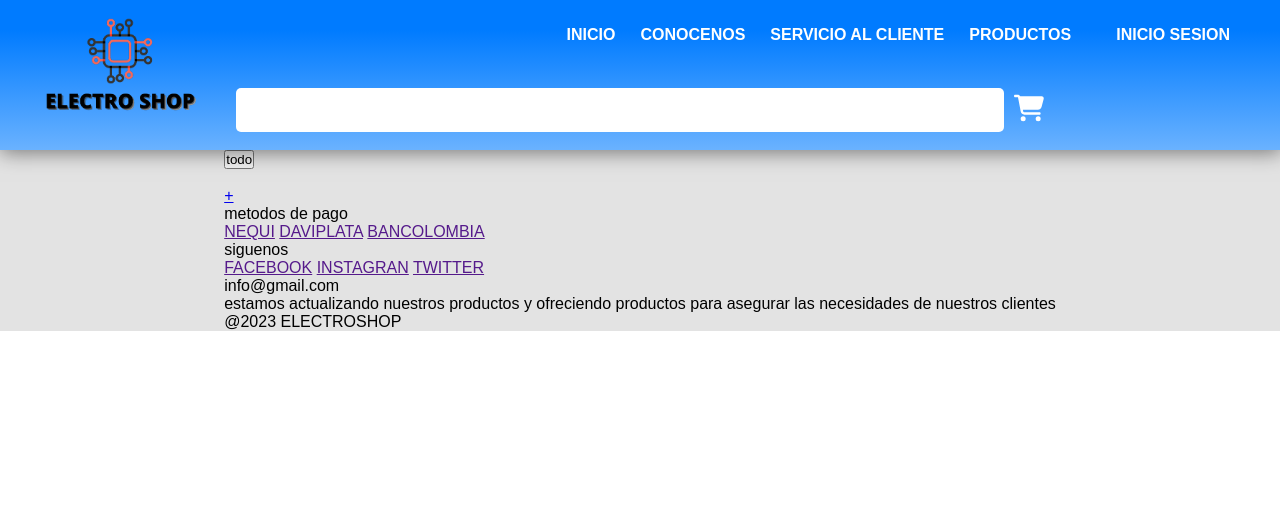
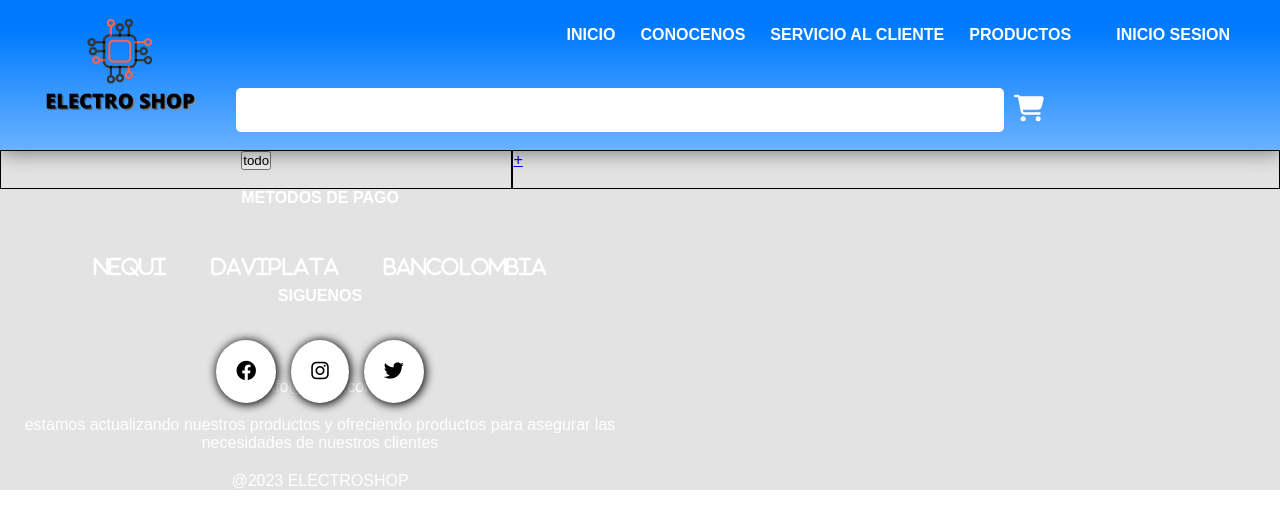
Before and after one commit to manuelcastro2/ProyectoElectiva, a PHP site: page /PAGINA/productos.php in a window 1280 px wide. Shown: the top 529 px of the page. Run offline with PHP 8.4, Linux system fonts and the light colour scheme; data that the repository does not hold is empty; some libraries are stand-ins or nearby versions.

Commit message:
commit agregando css

```diff
--- a/CSS/productos.css
+++ b/CSS/productos.css
@@ -216,3 +216,246 @@ svg:hover {
     color: #5eafff;
     filter: drop-shadow(0 0 5px 0 #5eafff);
 }
+
+.pie-pagina p{
+    color: white;
+}
+
+.caja-enlace {
+    display: flex;
+    flex-direction: column;
+    justify-content: center;
+    align-items: center;
+    height: 100%;
+    width: 50%;
+    gap: 20px 0;
+}
+
+.caja-enlace p{
+    font-weight: 600;
+    margin-bottom: 10px;
+}
+
+.caja-info {
+    display: flex;
+    flex-direction: column;
+    justify-content: center;
+    align-items: center;
+    height: 100%;
+    width: 50%;
+    gap: 20px 0;
+}
+
+.caja-info p{
+    text-align: center;
+}
+
+.caja-pagos {
+    display: flex;
+    flex-direction: column;
+}
+
+.caja-redes {
+    display: flex;
+    flex-direction: column;
+}
+
+.caja-enlace p {
+    text-transform: uppercase;
+    text-align: center;
+}
+
+.caja-pagos a,
+.caja-redes a {
+    text-decoration: none;
+}
+
+.caja-iconos {
+    display: flex;
+    justify-content: center;
+    align-items: center;
+    width: 100%;
+    height: 50%;
+}
+
+.caja-iconos a {
+    background-color: white;
+    top: 25px;
+    position: relative;
+    font-size: 20px;
+    color: black;
+    text-align: center;
+    padding: 20px;
+    border-radius: 50%;
+    border: none;
+    box-shadow: 1px 1px 10px 1px rgb(0, 0, 0.5);
+    transition: transform .5s;
+    overflow: hidden;
+}
+
+.caja-iconos .face::after {
+    height: 100%;
+    width: 100%;
+    top: -90px;
+    left: 0;
+    content: "";
+    background: linear-gradient(-45deg, #1167fc, rgb(0, 42, 255) 40%, blue);
+    transition: 0.5s;
+    color: white;
+    position: absolute;
+}
+
+.caja-iconos .insta::after {
+    height: 100%;
+    width: 100%;
+    top: -90px;
+    left: 0;
+    content: "";
+    background: linear-gradient(-45deg, #9a11fc, rgb(255, 0, 0) 40%, rgb(255, 213, 0));
+    transition: 0.5s;
+    color: white;
+    position: absolute;
+}
+
+.caja-iconos .twi::after {
+    height: 100%;
+    width: 100%;
+    top: -90px;
+    left: 0;
+    content: "";
+    background: linear-gradient(-45deg, #11ecfc, rgb(0, 132, 255) 40%, blue);
+    transition: 0.5s;
+    color: white;
+    position: absolute;
+}
+
+
+.caja-iconos a .fa {
+    z-index: 10;
+    font-size: 20px;
+    position: relative;
+    transition: color 0.5s;
+}
+
+
+.caja-iconos a:hover::after {
+    top: 0;
+
+}
+
+.caja-iconos a:hover .fa {
+    color: white;
+}
+
+.caja-iconos a:hover {
+    transform: translateY(-10px);
+}
+
+.enlace {
+    gap: 0 15px;
+    display: flex;
+}
+
+.caja-ico {
+    display: flex;
+    justify-content: center;
+    align-items: center;
+    width: 100%;
+    height: 50%;
+}
+
+.caja-ico a {
+    top: 25px;
+    position: relative;
+    font-size: 10px;
+    color: rgb(255, 255, 255);
+    text-align: center;
+    padding: 15px;
+    border-radius: 50%;
+    border: none;
+    transition: transform .5s;
+    overflow: hidden;
+}
+
+.caja-ico .nequi::after {
+    height: 100%;
+    width: 100%;
+    top: -90px;
+    left: 0;
+    content: "";
+    background: linear-gradient(-45deg, #11ecfc, rgb(230, 0, 255) 40%, blue);
+    transition: 0.5s;
+    color: white;
+    position: absolute;
+}
+
+.caja-ico .daviplata::after {
+    height: 100%;
+    width: 100%;
+    top: -90px;
+    left: 0;
+    content: "";
+    background: linear-gradient(-45deg, #f45050, rgb(150, 18, 18) 40%, rgb(255, 0, 0));
+    transition: 0.5s;
+    color: white;
+    position: absolute;
+}
+
+.caja-ico .banco::after {
+    height: 100%;
+    width: 100%;
+    top: -90px;
+    left: 0;
+    content: "";
+    background: linear-gradient(-45deg, #111111, rgb(255, 242, 0) 40%, rgb(23, 23, 23));
+    transition: 0.5s;
+    color: white;
+    position: absolute;
+}
+
+.caja-ico a .fa {
+    z-index: 10;
+    font-size: 20px;
+    position: relative;
+    transition: color 0.5s;
+}
+
+
+.caja-ico a:hover::after {
+    top: 0;
+
+}
+
+.caja-iconos a:hover .fa {
+    color: white;
+}
+
+.caja-ico a:hover {
+    transform: translateY(-10px);
+}
+main{
+    width: 100%;
+    display: flex;
+    flex-direction: column;
+}
+
+.contenido{
+    width: 100%;
+    display: flex;
+    justify-content: center;
+}
+
+section{
+    border: 1px solid;
+    width: 40%;
+    display: flex;
+    flex-direction: column;
+    align-items: center;
+}
+
+article{
+    border: 1px solid;
+    width: 60%;
+    display: flex;
+    flex-wrap: wrap;
+}
--- a/PAGINA/productos.php
+++ b/PAGINA/productos.php
@@ -5,6 +5,7 @@
     <meta charset="UTF-8">
     <meta http-equiv="X-UA-Compatible" content="IE=edge">
     <meta name="viewport" content="width=device-width, initial-scale=1.0">
+    <link rel="stylesheet" href="https://cdnjs.cloudflare.com/ajax/libs/font-awesome/6.3.0/css/all.min.css">
     <link rel="stylesheet" href="../CSS/productos.css">
     <title>PRODUCTOS</title>
 </head>
@@ -80,6 +81,7 @@
             </div>
         </header>
         <main>
+            <div class="contenido">
                 <section>
                     <form method="post">
                         <button type="submit" name="todo">todo</button>
@@ -155,25 +157,46 @@
                     }
                     ?>
                 </article>
-            <div>
-                <div>
-                    <div>
+            </div>
+            <div class="pie-pagina">
+                <div class="caja-enlace">
+                    <div class="caja-pagos">
                         <p>metodos de pago</p>
-                        <a href="">NEQUI</a>
-                        <a href="">DAVIPLATA</a>
-                        <a href="">BANCOLOMBIA</a>
+                        <div class="enlace">
+                            <div class="caja-ico">
+                                <a class="nequi" href=""><i class="fa">NEQUI</i></a>
                             </div>
-                    <div>
-                        <p>siguenos</p>
-                        <a href="">FACEBOOK</a>
-                        <a href="">INSTAGRAN</a>
-                        <a href="">TWITTER</a>
+                            <div class="caja-ico">
+                                <a class="daviplata" href=""><i class="fa">DAVIPLATA</i></a>
+                            </div>
+                            <div class="caja-ico">
+                                <a class="banco" href=""><i class="fa">BANCOLOMBIA</i></a>
                             </div>
                         </div>
+                    </div>
+                    <div class="caja-redes">
+                        <p>siguenos</p>
+                        <div class="enlace">
+                            <div class="caja-iconos">
+                                <a class="face" href=""> <i class="fa-brands fa-facebook fa"></i></a>
+                            </div>
+                            <div class="caja-iconos">
+                                <a class="insta" href=""><i class="fa-brands fa-instagram fa"></i></a>
+
+                            </div>
+                            <div class="caja-iconos">
+                                <a class="twi" href=""><i class="fa-brands fa-twitter fa"></i></a>
+
+                            </div>
+                        </div>
+                    </div>
+                </div>
+                <div class="caja-info">
                     <p>info@gmail.com</p>
                     <p>estamos actualizando nuestros productos y ofreciendo productos para asegurar las necesidades de
                         nuestros clientes </p>
                     <p>@2023 ELECTROSHOP</p>
+                </div>
             </div>
         </main>
     </div>
```
Lines whose indentation alone changed are shown as unchanged.
